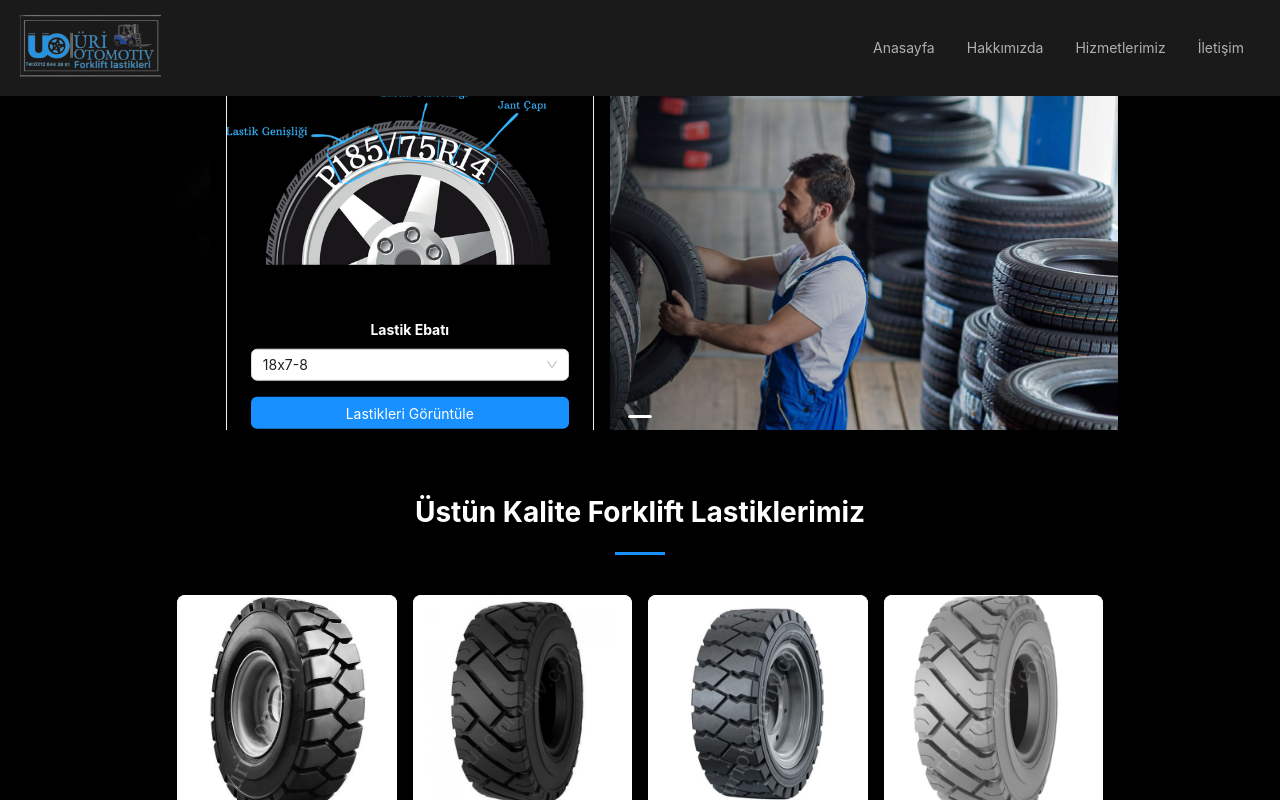
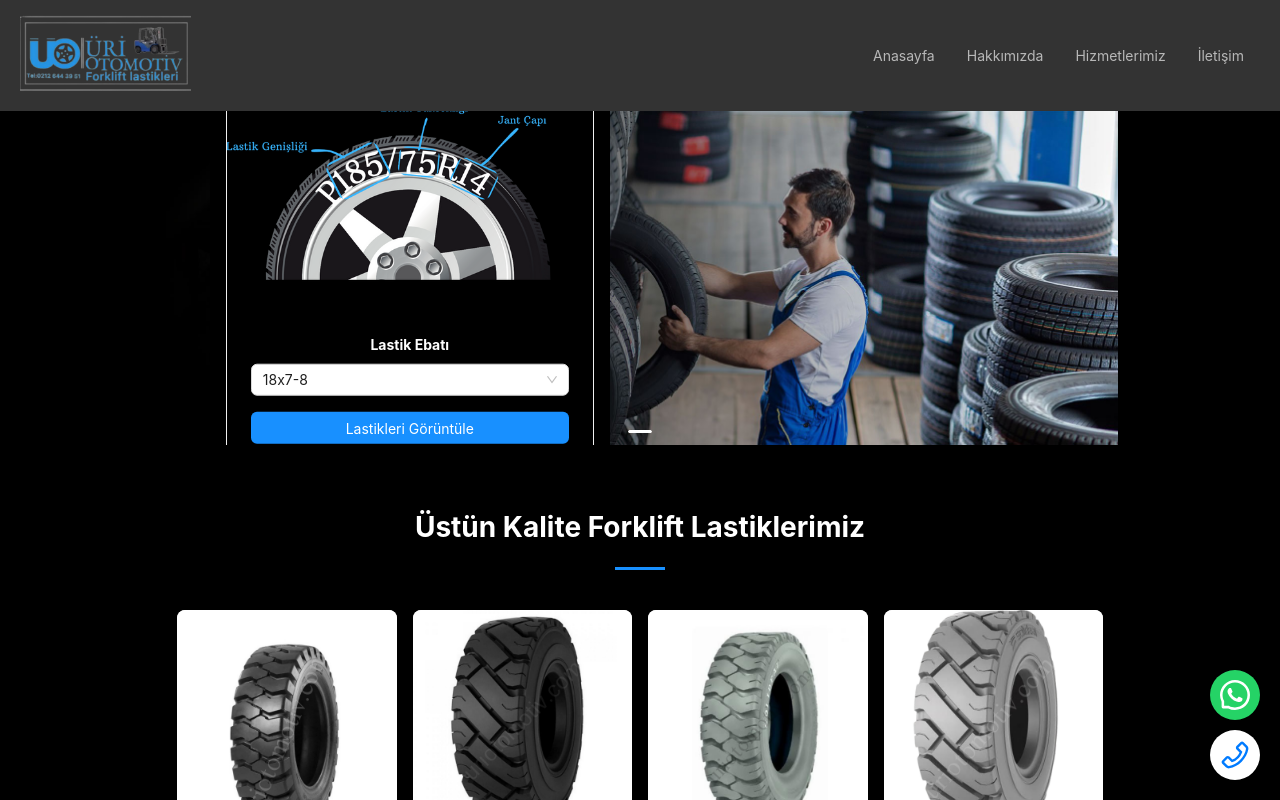
Before and after one commit to frknfrt/UriOtomotiv, a React (Create React App) app: page / in a window 1280 px wide. Shown: the top 800 px of the page. Built offline with nearby package versions, Linux system fonts and the light colour scheme.

Commit message:
telefon wp ikonları

```diff
--- a/package.json
+++ b/package.json
@@ -3,6 +3,7 @@
   "version": "0.1.0",
   "private": true,
   "dependencies": {
+    "@ant-design/icons": "^5.6.1",
     "antd": "^5.23.0",
     "cra-template": "1.2.0",
     "react": "19.0.0",
--- a/src/App.js
+++ b/src/App.js
@@ -1,21 +1,23 @@
 import React from 'react';
-import './AppStyle.css'
-import { BrowserRouter,Route, Routes } from 'react-router-dom';
+import './AppStyle.css';
+import { BrowserRouter, Route, Routes } from 'react-router-dom';
 import Home from './Pages/Home';
 import About from './Pages/About';
 import Products from './components/products';
-import './AppStyle.css';
+import FloatingIcons from './components/common/FloatingIcons'; // İkonları import ettik!
 
-
-const App = () =>  {
+const App = () => {
   return (
     <div>
       <BrowserRouter>
-      <Routes>
-        <Route path='/' element={<Home/>}/>
-        <Route path='/about' element={<About/>}/>
-        <Route path='/products/:width' element={<Products/>}/>
-      </Routes>
+        <Routes>
+          <Route path='/' element={<Home />} />
+          <Route path='/about' element={<About />} />
+          <Route path='/products/:width' element={<Products />} />
+        </Routes>
+
+        {/* FloatingIcons bileşenini Router dışında ama Routes içinde çağırıyoruz */}
+        <FloatingIcons />
       </BrowserRouter>
     </div>
   );
--- a/src/AppStyle.css
+++ b/src/AppStyle.css
@@ -624,3 +624,39 @@ responsive
 .ant-modal-mask {
   background: rgba(0, 0, 0, 0.5) !important;
 }
+
+.tiresize-container {
+  display: flex;
+  justify-content: center;
+  align-items: center;
+  padding: 16px;
+  background-color: black;
+  min-height: 100vh;
+}
+
+.tiresize-card {
+  width: 100%;
+  max-width: 400px; /* Masaüstü için sınırlama */
+  background-color: black;
+  border-radius: 8px;
+  overflow: hidden;
+  color: white;
+}
+
+.tiresize-image {
+  width: 100%;
+  height: auto;
+  object-fit: cover;
+}
+
+/* Mobil uyumluluk */
+@media screen and (max-width: 768px) {
+  .tiresize-card {
+      max-width: 100vw !important; /* Mobilde tam ekran genişlik */
+      height: 100vh !important; /* Mobilde tam ekran yükseklik */
+      display: flex;
+      flex-direction: column;
+      justify-content: center;
+      align-items: center;
+  }
+}
--- a/src/Pages/Home.js
+++ b/src/Pages/Home.js
@@ -7,6 +7,7 @@ import AppFeature from '../components/home/feature';
 import AppWorks from '../components/home/works';
 import AppContact from '../components/home/contact';
 import './../AppStyle.css';
+
 
 const { Content, Footer } = Layout;
 
--- a/src/components/NavMenuItems.js
+++ b/src/components/NavMenuItems.js
@@ -1,6 +1,6 @@
 
 const LastiEbatMenuLabels=["18x7-8", "21x8-9","23x9-10","23x10-12","27x10-12", "28x9-15","250-15","300-15","400-8","500-8","600-9","650-10","700-12", "700-15","750-10","750-15","750-16","825-25","900-20","1000-20","1100-20","1200-20"]
-const markaMenuLabels=["GRECKSTER","SOLİDEAL"]
+const markaMenuLabels=["SOLİDEAL"]
 const lastikcesitMenuLabels=["Havalı","Dolgulu","Çemberli","İz Bırakmayan Lastik"]
 const NavMenuItems = [{
   key: 'sub1',
--- a/src/components/common/AppHeader.js
+++ b/src/components/common/AppHeader.js
@@ -15,15 +15,15 @@ function AppHeader() {
   };
 
   return (
-    <header style={{ backgroundColor: '#1a1a1a', padding: '10px 20px' }}>
+    <header style={{ backgroundColor: '#333', padding: '10px 20px' }}>
       <Row align="middle" justify="space-between">
         <Col>
           <div className="logo" style={{ display: 'flex', alignItems: 'center' }}>
- <a href='/'><img src={logo}  alt="Logo" style={{ height: '70px' }} /></a>
+ <a href='/'><img src={logo}  alt="Logo" style={{ height: '85px' }} /></a>
           </div>
         </Col>
         <Col xs={0} sm={0} md={0} lg={18} xl={18}>
-          <Menu mode="horizontal" theme="dark" style={{ justifyContent: 'flex-end', background: '#1a1a1a' }}>
+          <Menu mode="horizontal" theme="dark" style={{ justifyContent: 'flex-end', background: '#333' }}>
             <Menu.Item key="home">
               <a href="/">Anasayfa</a>
             </Menu.Item>
--- /dev/null
+++ b/src/components/common/FloatingIcons.js
@@ -0,0 +1,102 @@
+import React, { useState } from "react";
+import { WhatsAppOutlined, PhoneOutlined } from "@ant-design/icons"; // Ant Design ikonları
+
+const FloatingIcons = () => {
+  const phoneNumber = "+905315108905"; // Telefon numaranı buraya yaz
+  const whatsappLink = `https://wa.me/${phoneNumber.replace(/\D/g, "")}`;
+
+  const [isWhatsAppClicked, setIsWhatsAppClicked] = useState(false); // WhatsApp ikonu tıklama durumu
+  const [isPhoneClicked, setIsPhoneClicked] = useState(false); // Telefon ikonu tıklama durumu
+
+  // WhatsApp ikonu tıklama işlemi
+  const handleWhatsAppClick = () => {
+    setIsWhatsAppClicked(true);
+    setTimeout(() => {
+      setIsWhatsAppClicked(false); // Rengi eski haline döndür
+    }, 1000); // 1 saniye sonra eski haline dönecek
+  };
+
+  // Telefon ikonu tıklama işlemi
+  const handlePhoneClick = () => {
+    setIsPhoneClicked(true);
+    setTimeout(() => {
+      setIsPhoneClicked(false); // Rengi eski haline döndür
+    }, 1000); // 1 saniye sonra eski haline dönecek
+  };
+
+  return (
+    <div style={styles.container}>
+      {/* WhatsApp İkonu */}
+      <a
+        href={whatsappLink}
+        target="_blank"
+        rel="noopener noreferrer"
+        style={isWhatsAppClicked ? { ...styles.button, ...styles.clickedButton } : styles.button}
+        onClick={handleWhatsAppClick}
+      >
+        <WhatsAppOutlined style={isWhatsAppClicked ? { ...styles.icon, color: '#ffffff' } : styles.icon} />
+      </a>
+
+      {/* Telefon İkonu */}
+      <a
+        href={`tel:${phoneNumber}`}
+        style={isPhoneClicked ? { ...styles.phoneButton, ...styles.clickedButton } : styles.phoneButton}
+        onClick={handlePhoneClick}
+      >
+        <PhoneOutlined style={isPhoneClicked ? { ...styles.icon, color: '#ffffff' } : styles.icon} />
+      </a>
+    </div>
+  );
+};
+
+// Stil tanımlamaları
+const styles = {
+  container: {
+    position: "fixed",
+    bottom: "20px",
+    right: "20px",
+    display: "flex",
+    flexDirection: "column",
+    gap: "10px",
+    zIndex: 9999,
+  },
+  button: {
+    width: "50px",
+    height: "50px",
+    backgroundColor: "#25D366", // WhatsApp yeşil rengi
+    color: "white",
+    borderRadius: "50%",
+    display: "flex",
+    alignItems: "center",
+    justifyContent: "center",
+    boxShadow: "0px 4px 6px rgba(0,0,0,0.1)",
+    textDecoration: "none",
+    fontSize: "24px",
+    transition: "transform 0.3s ease, box-shadow 0.3s ease, background-color 0.3s ease, color 0.3s ease", // Animasyon ekleniyor
+  },
+  phoneButton: {
+    width: "50px",
+    height: "50px",
+    backgroundColor: "#ffffff", // Telefon ikonu arka plan beyaz
+    color: "#007bff", // Telefon ikonu mavi
+    borderRadius: "50%",
+    display: "flex",
+    alignItems: "center",
+    justifyContent: "center",
+    boxShadow: "0px 4px 6px rgba(0,0,0,0.1)",
+    textDecoration: "none",
+    fontSize: "24px",
+    transition: "transform 0.3s ease, box-shadow 0.3s ease, background-color 0.3s ease, color 0.3s ease",
+  },
+  icon: {
+    fontSize: "30px", // İkon büyüklüğü
+  },
+  clickedButton: {
+    transform: "scale(1.2)", // Tıklandığında büyüme
+    boxShadow: "0px 10px 15px rgba(0,0,0,0.2)", // Gölge efekti
+    backgroundColor: "#34b7f1", // Tıklandığında arka plan rengi değişir
+    color: "#ffffff", // İkon rengi beyaza dönüşür
+  },
+};
+
+export default FloatingIcons;
--- a/src/components/home/feature.js
+++ b/src/components/home/feature.js
@@ -3,13 +3,10 @@ import '../../AppStyle.css';
 import { Modal } from "antd";
 import { useNavigate } from "react-router-dom";
 
-import image1 from '../../assets/images/1.png';
+import image1 from '../../assets/images/yeni2.png';
 import image2 from '../../assets/images/4.png';
-import image3 from '../../assets/images/yeni1.png';
+import image3 from '../../assets/images/5.png';
 import image4 from '../../assets/images/3.png';
-import image5 from '../../assets/images/yeni2.png';
-import image6 from '../../assets/images/5.png';
-
 import { Row, Col, Card } from 'antd';
 const { Meta } = Card;
 
@@ -18,8 +15,7 @@ const tires = [
   { id: 2, name: "Havalı Lastikler", image: image2, description: "Havalı forklift lastikleri, içinde hava bulunan ve klasik araç lastikleri gibi şişirilen lastiklerdir. Bu lastikler, daha yumuşak bir sürüş sağlar, zeminle daha iyi temas eder ve titreşimi azaltır. Genellikle iç mekanlarda ve düzgün yüzeylerde çalışan forkliftlerde tercih edilir. Bakım gereksinimleri olabilir, çünkü hava basıncı düzenli olarak kontrol edilmelidir." },
   { id: 3, name: "Çemberli Lastikler", image: image3, description: "Çemberli forklift lastikleri, genellikle sert ve dayanıklı bir metal çember ile desteklenen, iç kısmı sağlam olan lastiklerdir. Bu lastikler, patlamaya karşı dirençli olup, sağlam yapıları sayesinde zorlu koşullarda kullanılabilirler. Çemberli lastikler, özellikle ağır yük taşıyan forkliftlerde tercih edilir. Bu tasarım, lastiğin deforme olmasını engelleyerek, uzun ömürlü ve düşük bakım gereksinimli bir seçenek sunar." },
   { id: 4, name: "İz Bırakmayan Lastikler", image: image4, description: "İz bırakmayan forklift lastikleri, özel bir bileşenle üretilen ve zeminde iz bırakmayan lastiklerdir. Genellikle iç mekanlarda, özellikle temiz yüzeylerde çalışan forkliftlerde kullanılır. Bu lastikler, zemine zarar vermeden güvenli bir şekilde hareket etmeyi sağlar. Özellikle gıda depoları, hastaneler ve temizlik gereksinimi yüksek alanlarda tercih edilir." },
-  { id: 5, name: "Doğru Forklift Lastik Seçimi", image: image5, description: "Forklift lastiği seçerken, öncelikle kullanım alanını ve koşullarını göz önünde bulundurmalısınız. İç mekan için iz bırakmayan lastikler, dış mekan için ise daha dayanıklı ve hava koşullarına uygun lastikler tercih edilir. Ayrıca, taşıyacağınız yük miktarı ve forkliftin çalışma şekli de lastik tipini belirler. Havalı lastikler yumuşak sürüş sunarken, dolgu lastikler patlama riskini ortadan kaldırır ve uzun ömürlüdür. Yola göre lastik sertliği ve bakım gereksinimlerini de dikkate alarak, ihtiyaçlarınıza en uygun lastiği seçmelisiniz." },
-  { id: 6, name: "Forklift Lastik Basıncı Neden Önemlidir?", image: image6, description: "Yanlış hava basıncı, lastiklerin daha hızlı aşınmasına ve forkliftin dengesiz çalışmasına neden olabilir. Doğru basınç seviyesi, yakıt tasarrufu sağlar ve iş güvenliğini artırır." },
+
 ];
 
 function AppFeature() {
```
Also changed, not shown: src/assets/images/Adsız tasarım.png (added), 1 other file (tests, documents, lock files or other folders).
